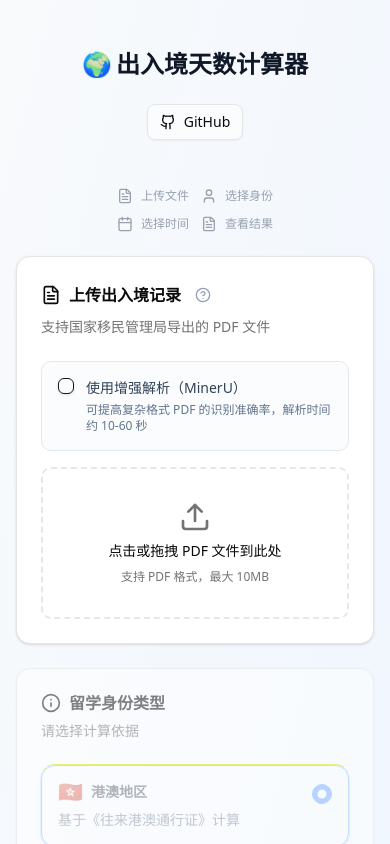
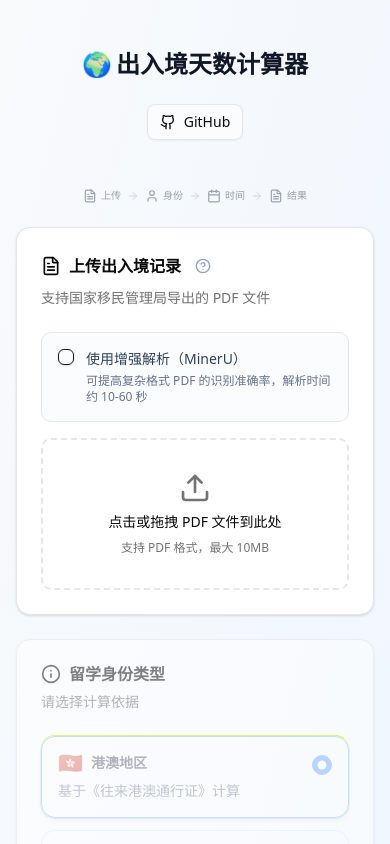
Before and after one commit to Efan404/border-tally, a Next.js app: page / in a window 390 px wide. Shown: the top 844 px of the page. Built offline with nearby package versions, Linux system fonts and the light colour scheme.

Commit message:
fix: switch the step navigation to a horizontal 1->2->3->4 layout on mobile
  - shorten the labels to single words on mobile: upload / identity / time / result
  - reduce the mobile font size to 10px
  - reduce the icon size to 14px
  - keep arrows visible on mobile

```diff
--- a/app/page.tsx
+++ b/app/page.tsx
@@ -161,41 +161,41 @@ export default function Home() {
           </div>
         </div>
 
-        {/* 步骤导航 - 移动端 2x2 网格，桌面端水平排列 */}
-        <div className="flex justify-center mb-6 sm:mb-8">
-          <div className="grid grid-cols-2 sm:flex sm:items-center gap-3 sm:gap-4">
+        {/* 步骤导航 - 水平排列 */}
+        <div className="flex justify-center mb-6 sm:mb-8 overflow-x-auto">
+          <div className="flex items-center gap-1.5 sm:gap-3 shrink-0">
             <div
-              className={`flex items-center gap-2 ${parseResult ? "text-primary" : "text-gray-400"}`}
+              className={`flex items-center gap-1 sm:gap-2 ${parseResult ? "text-primary" : "text-gray-400"}`}
             >
-              <FileText className="h-4 w-4 sm:h-5 sm:w-5" />
-              <span className="text-xs sm:text-sm font-medium">上传文件</span>
+              <FileText className="h-3.5 w-3.5 sm:h-5 sm:w-5" />
+              <span className="text-[10px] sm:text-sm font-medium whitespace-nowrap">上传</span>
             </div>
 
-            <ArrowRight className="hidden sm:block h-4 w-4 text-gray-300" />
+            <ArrowRight className="h-3 w-3 sm:h-4 sm:w-4 text-gray-300" />
 
             <div
-              className={`flex items-center gap-2 ${parseResult?.success ? "text-primary" : "text-gray-400"}`}
+              className={`flex items-center gap-1 sm:gap-2 ${parseResult?.success ? "text-primary" : "text-gray-400"}`}
             >
-              <User className="h-4 w-4 sm:h-5 sm:w-5" />
-              <span className="text-xs sm:text-sm font-medium">选择身份</span>
+              <User className="h-3.5 w-3.5 sm:h-5 sm:w-5" />
+              <span className="text-[10px] sm:text-sm font-medium whitespace-nowrap">身份</span>
             </div>
 
-            <ArrowRight className="hidden sm:block h-4 w-4 text-gray-300" />
+            <ArrowRight className="h-3 w-3 sm:h-4 sm:w-4 text-gray-300" />
 
             <div
-              className={`flex items-center gap-2 ${dateRange?.from && dateRange?.to ? "text-primary" : "text-gray-400"}`}
+              className={`flex items-center gap-1 sm:gap-2 ${dateRange?.from && dateRange?.to ? "text-primary" : "text-gray-400"}`}
             >
-              <Calendar className="h-4 w-4 sm:h-5 sm:w-5" />
-              <span className="text-xs sm:text-sm font-medium">选择时间</span>
+              <Calendar className="h-3.5 w-3.5 sm:h-5 sm:w-5" />
+              <span className="text-[10px] sm:text-sm font-medium whitespace-nowrap">时间</span>
             </div>
 
-            <ArrowRight className="hidden sm:block h-4 w-4 text-gray-300" />
+            <ArrowRight className="h-3 w-3 sm:h-4 sm:w-4 text-gray-300" />
 
             <div
-              className={`flex items-center gap-2 ${showResult ? "text-primary" : "text-gray-400"}`}
+              className={`flex items-center gap-1 sm:gap-2 ${showResult ? "text-primary" : "text-gray-400"}`}
             >
-              <FileText className="h-4 w-4 sm:h-5 sm:w-5" />
-              <span className="text-xs sm:text-sm font-medium">查看结果</span>
+              <FileText className="h-3.5 w-3.5 sm:h-5 sm:w-5" />
+              <span className="text-[10px] sm:text-sm font-medium whitespace-nowrap">结果</span>
             </div>
           </div>
         </div>
```
